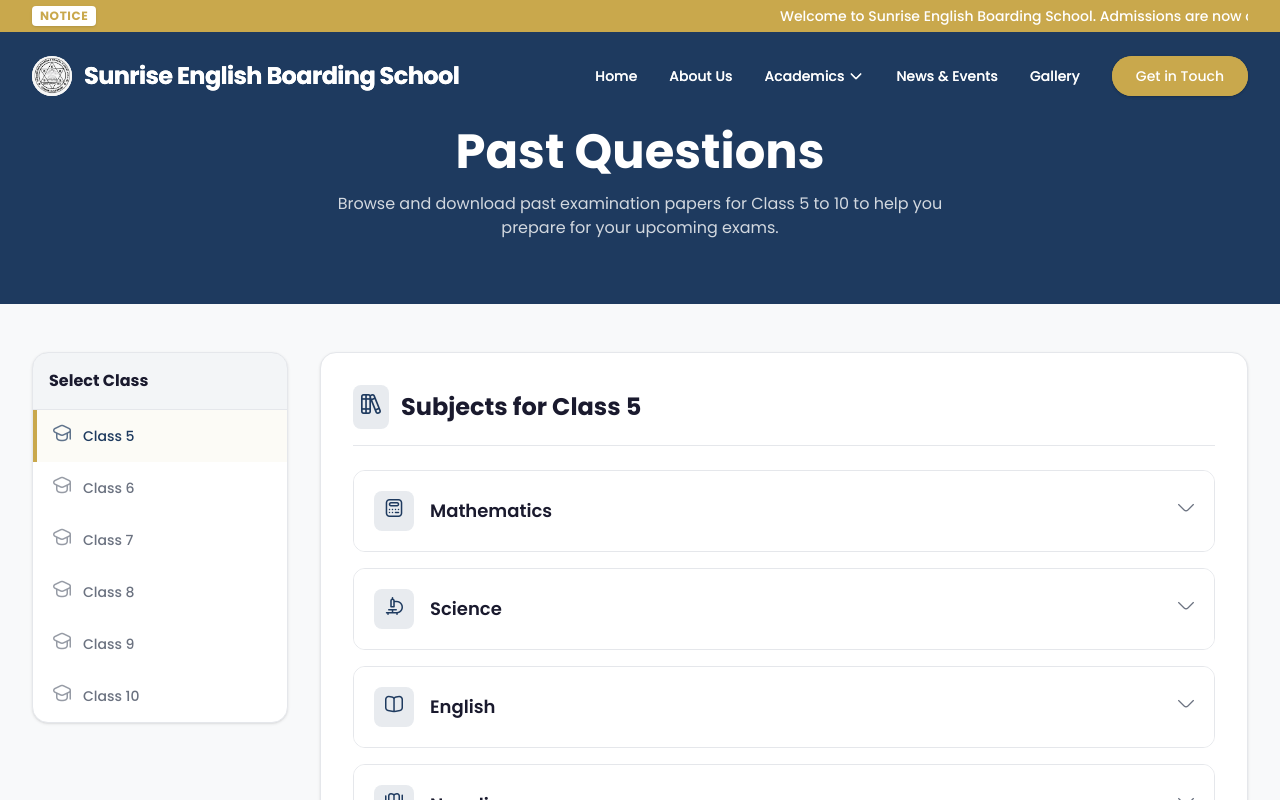
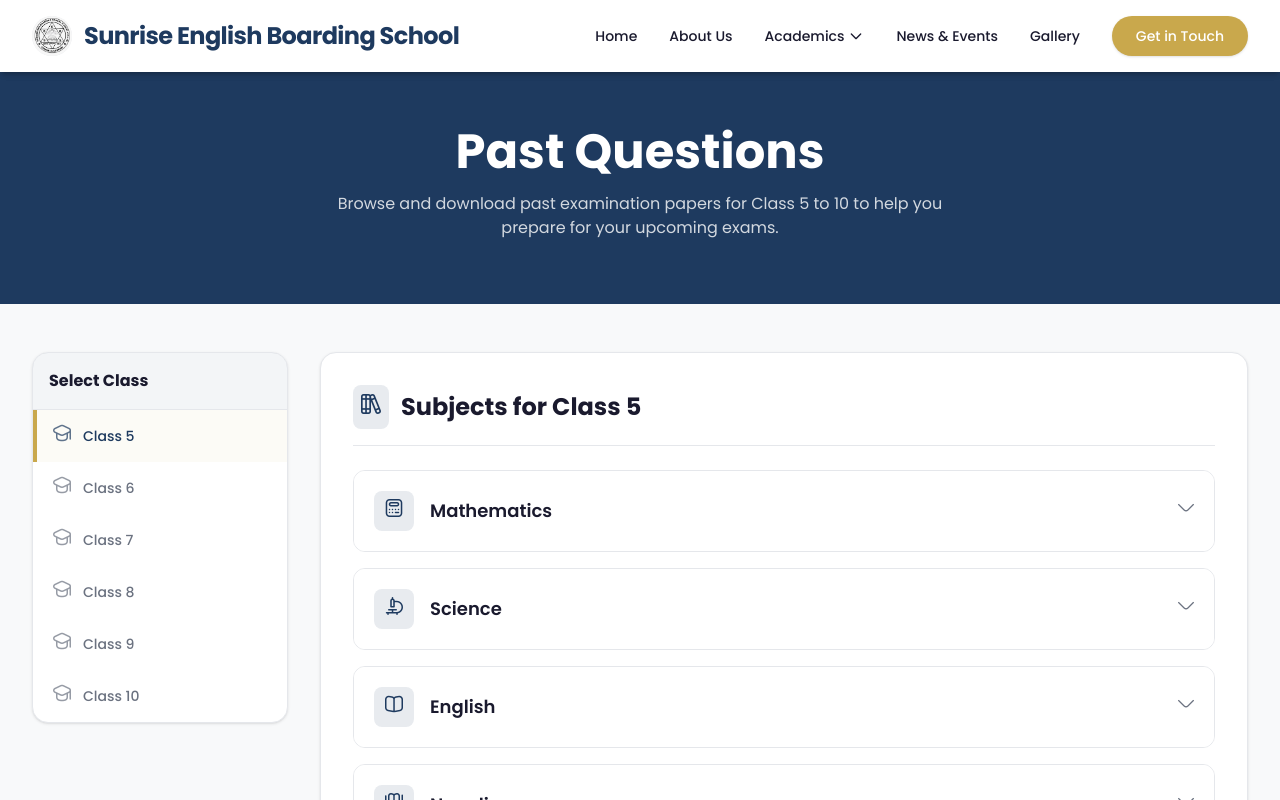
Before and after one commit to nispal155/sunrise-school, a Next.js app: page /past-questions in a window 1280 px wide. Shown: the top 800 px of the page. Built offline with nearby package versions, Linux system fonts and the light colour scheme.

Commit message:
fix: make navbar solid on all non-home pages to prevent invisible text on white backgrounds

```diff
--- a/src/components/Navbar.tsx
+++ b/src/components/Navbar.tsx
@@ -23,8 +23,9 @@ export default function Navbar() {
   const [isDropdownOpen, setIsDropdownOpen] = useState(false);
   const [isMobileMenuOpen, setIsMobileMenuOpen] = useState(false);
   const pathname = usePathname();
-  // In a single-page layout, the navbar is always on the home route, so we can make it solid when scrolled
-  const isSolid = scrolled;
+  // If we are on the home page, it becomes solid only when scrolled.
+  // On other pages (which have white backgrounds), it must always be solid.
+  const isSolid = scrolled || pathname !== "/";
 
   useEffect(() => {
     const handleScroll = () => {
```
